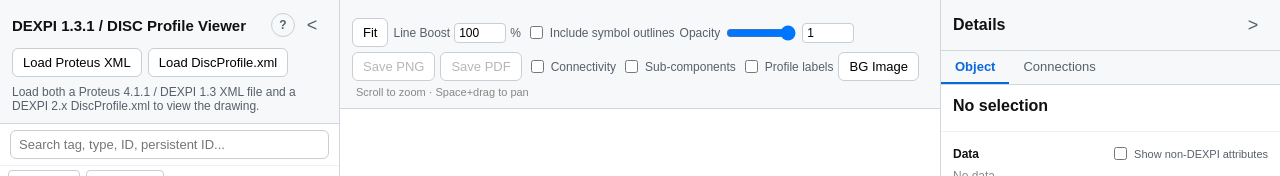
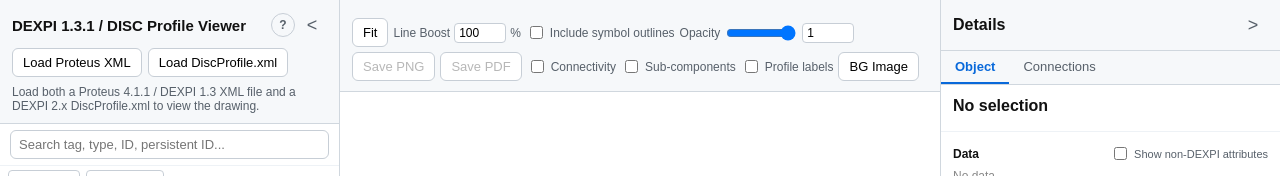
Before and after one commit to ToniaPedersen/AKSODEXPIViewer, a React (Vite) app: page / in a window 1280 px wide. Shown: the top 176 px of the page. Built offline with nearby package versions, Linux system fonts and the light colour scheme.

Commit message:
Update App.jsx

```diff
--- a/src/App.jsx
+++ b/src/App.jsx
@@ -1198,7 +1198,6 @@
                         <button style={S.btn} onClick={() => bgInputRef.current?.click()} title="Overlay an image behind the drawing">BG Image</button>
                         {bgImage && <button style={{ ...S.btn, background: showBgControls ? "#eaf2ff" : "white" }} onClick={() => setShowBgControls(p => !p)}>BG Controls</button>}
                         <input ref={bgInputRef} type="file" accept="image/*" style={{ display: "none" }} onChange={handleBgFile} />
-                        <span style={{ fontSize: 11, color: "#888", marginLeft: 4 }}>Scroll to zoom · Space+drag to pan</span>
                     </div>
                 </div>
 
```
